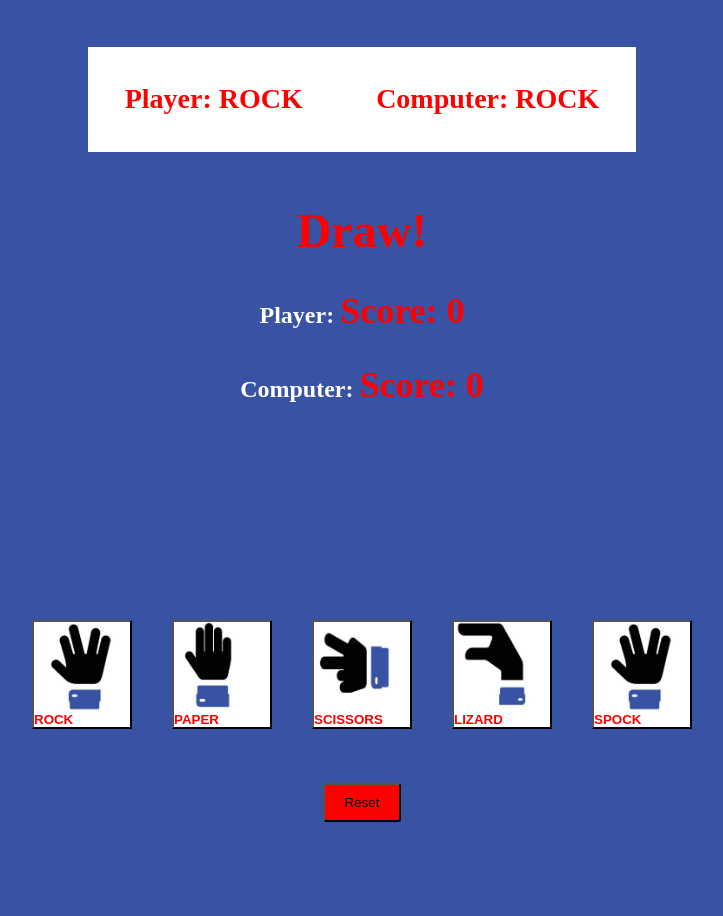
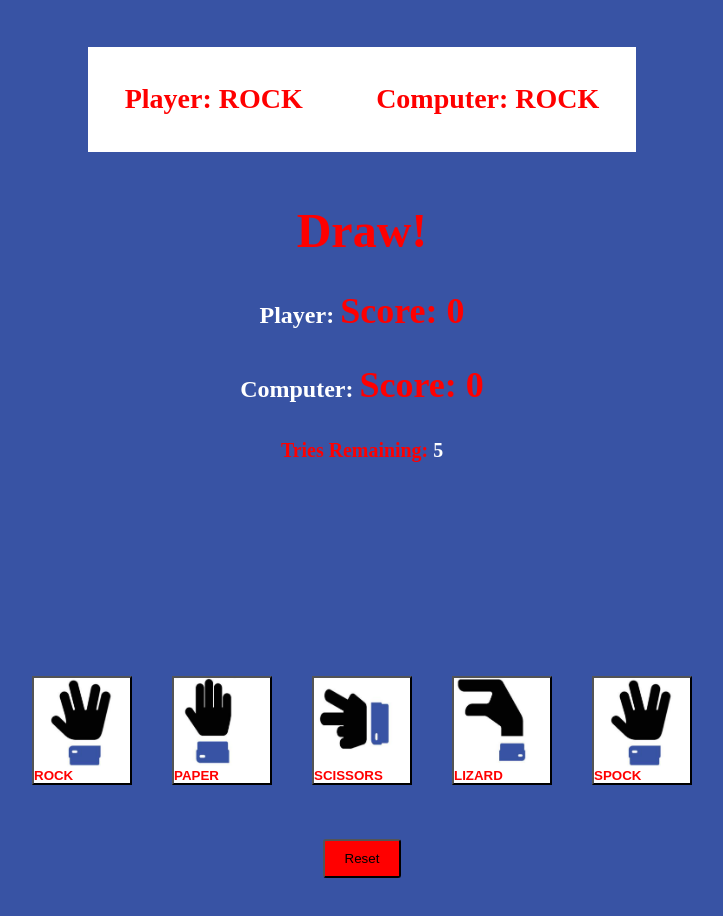
Before and after one commit to Agnieszkalukasiak/Project2, a plain HTML site: page index.html in a window 1280 px wide. Both pictures are taken after a click on the button "ROCK". Shown: the whole page, without its empty margins (278-1001 px from the left). Before the commit the page ends 860 px from the top, so only its background shows below. Drawn offline with Linux system fonts and the light colour scheme.

Commit message:
add a triesRemaining function to js, add the triesremaining to html, add styling for triesremain to css

```diff
--- a/assets/script.js
+++ b/assets/script.js
@@ -11,13 +11,14 @@ const btn = document.querySelectorAll(".btn");
 const computerScoreText = document.getElementById("computerScore");
 const playerScoreText = document.getElementById("playerScore");
 const resetbtn = document.getElementById("resetbtn");
+const triesRemainingText = document.getElementById("triesRemaining");
 
 let player;
 let computer;
 
 let playerScore = 0;
 let computerScore = 0;
-let triesRemaining =5;
+let triesRemaining = 5;
 
 /**
  * Getting buttons to work */
@@ -27,6 +28,7 @@ btn.forEach(button => button.addEventListener("click", () => {
     computerTurn();
     playerText.textContent = `Player: ${player}`;
     computerText.textContent = `Computer: ${computer}`;
+    triesRemainingText.textContent = `${triesRemaining}`;
     resultText.textContent = checkWinner();
     updateScores();
     updateTries();
@@ -101,8 +103,8 @@ function updateScores() {
  */
 function updateTries(){
     triesRemaining --;
-    triesText.textContent = `Tries remaining: ${triesRemaining}`;
-    if (triesRemaining === 0) {endGame()}
+    triesRemaining.textContent = `Tries remaining: ${triesRemaining}`;
+    if (triesRemaining < 0) {endGame()}
 }
 
 /**
--- a/assets/style.css
+++ b/assets/style.css
@@ -94,7 +94,7 @@ body {
     transform: scale(2.0);
 }
 
-/* styling for score/result*/
+/* styling for score/result/times*/
 #result {
     color: red;
     font-size: 3em;
@@ -124,7 +124,15 @@ body {
 
 #scoreC {
     color: white;
+}
 
+#tries {
+    color: red;
+    font-weight: bold;
+}
+
+#triesRemaining {
+    color: white;
 }
 
 /* styling for Reset button*/
--- a/index.html
+++ b/index.html
@@ -35,6 +35,7 @@
         <div id="score">
             <h4 id="scoreP">Player: <span id="playerScore">0</span></h4>
             <h4 id="scoreC">Computer: <span id="computerScore">0</span></h4>
+            <h5 id="tries">Tries Remaining: <span id="triesRemaining">0</span></h5>
 
         </div>
     </div>
```
